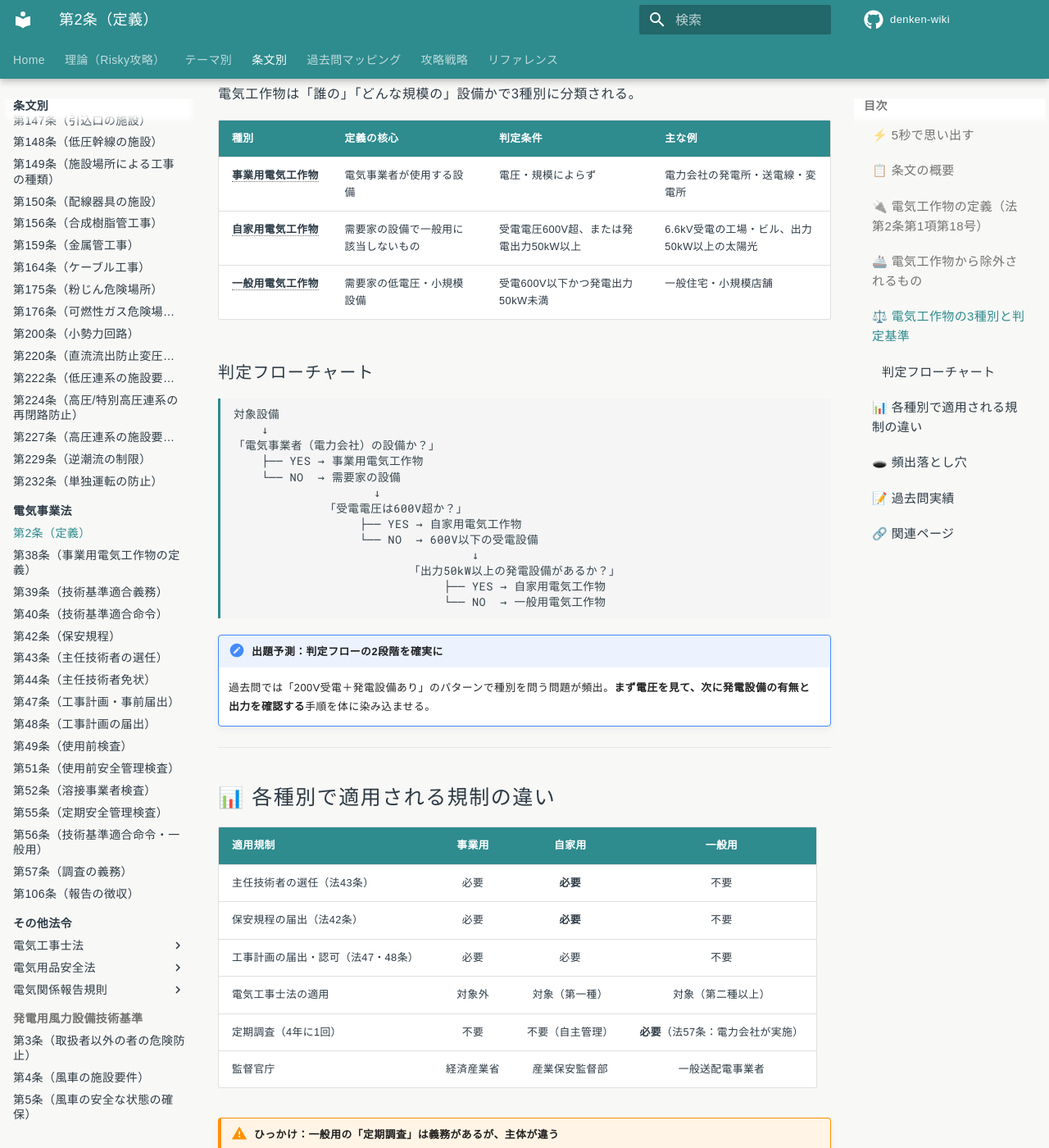
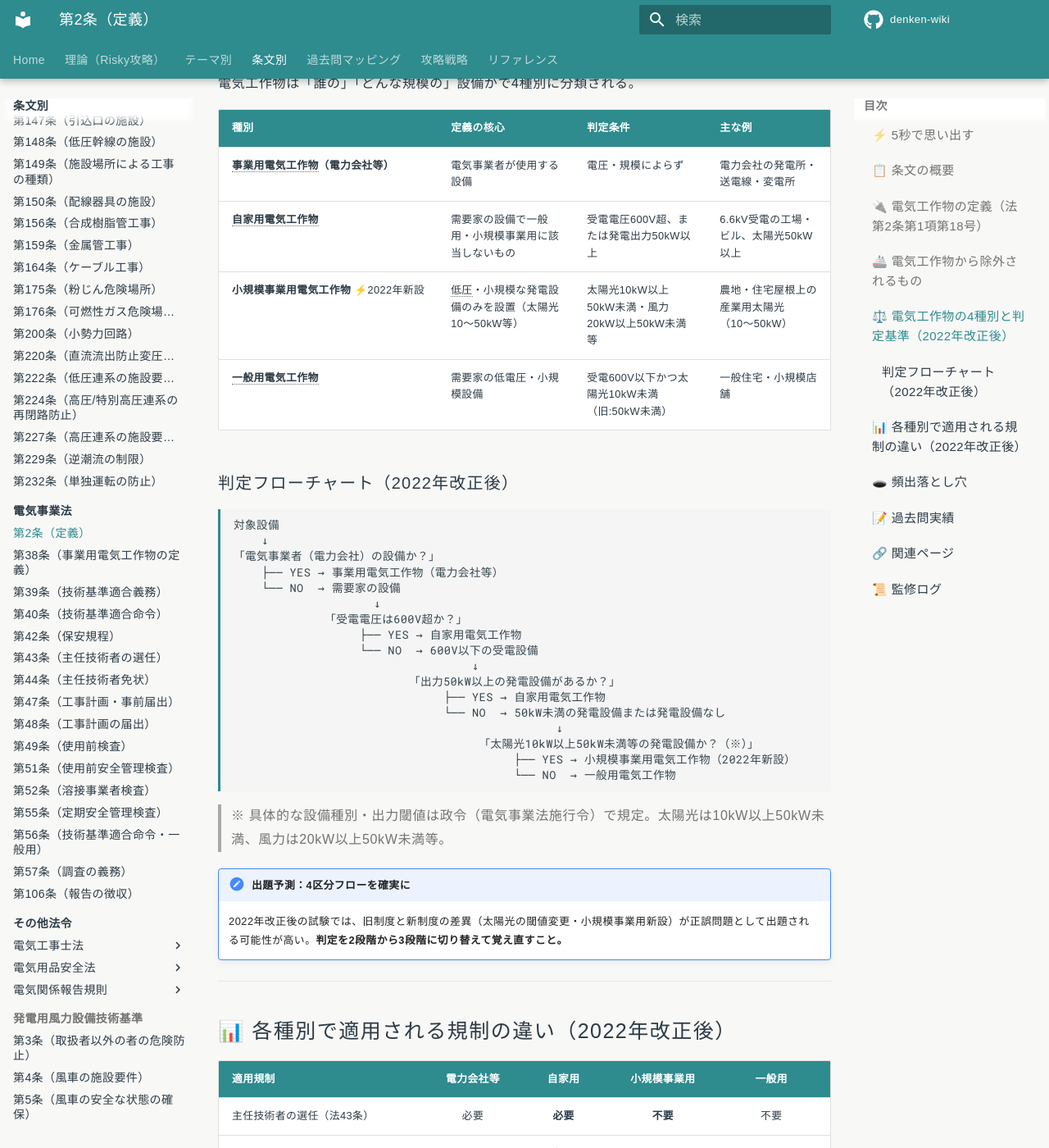
Before and after one commit to kfurufuru/denken-wiki, an MkDocs documentation site: the page built from docs/articles/jigyoho/2.md, in a window 1280 px wide and 1400 px high, scrolled down 2700 px. Shown: the whole window at 82% size. Built offline with MkDocs 1.6.1 and Material for MkDocs 9.7.7, drawn with Linux system fonts in a browser that asks for light colours; comment, search, counter and statistics services are not loaded; some of the changed text lies outside the part shown.

Commit message:
fix(2): KAISEI-2022-001 反映 v1.0→v1.1

````diff
--- a/docs/articles/jigyoho/2.md
+++ b/docs/articles/jigyoho/2.md
@@ -11,14 +11,19 @@
 
 ## ⚡ 5秒で思い出す
 
-- 需要家設備の判定は **「①受電電圧 600V超か」→「②発電設備出力 50kW以上か」** の2段階チェック
-- どちらか一方でも該当すれば ==**自家用電気工作物**==
+- **2022年改正（令和5年3月施行）で 4区分体系 に改正**
+- 一般用 = 600V以下受電 **かつ** 太陽光 ==**10kW未満**==（旧制度:50kW未満）
+- 太陽光 **10kW以上50kW未満** → ==**小規模事業用電気工作物**==（2022年新設・保安規程・主任技術者は不要）
+- 受電電圧 600V超 or 発電出力 50kW以上 → ==**自家用電気工作物**==
 - 電気事業者（電力会社）の設備は電圧によらず ==**事業用電気工作物**==
-- 一般用 = 600V以下受電 **かつ** 発電設備なし（または50kW未満）
-- 船舶・航空機・鉄道専用設備は電気事業法の **適用除外**
+
+!!! warning "KAISEI-2022-001：4区分体系への改正（令和5年3月20日施行）"
+    令和4年法律第74号により電気事業法第38条が改正され、従来の3区分（一般用・自家用・電力会社等）から**4区分**に変更された。
+    最大の変更点は **小規模事業用電気工作物の新設**と**太陽光の一般用上限が50kW未満→10kW未満に変更**されたこと。
+    詳細は [電気事業法 第38条](38.md)・[法令改正一覧](../../reference/hourei-kaisei.md) を参照。
 
 ??? question "セルフチェック: 200V受電で出力60kWの太陽光を持つ倉庫は何電気工作物か？"
-    **自家用電気工作物**。受電電圧200V（600V以下）だが、発電設備出力60kWが50kW以上の閾値を超える。電気主任技術者の選任・保安規程の届出が必要になる。「200V = 一般用」と短絡してはいけない。
+    **自家用電気工作物**。受電電圧200V（600V以下）だが、発電設備出力60kW ≥ 50kW なので小規模事業用（10kW以上50kW未満）の範囲を超え、自家用電気工作物に該当する。電気主任技術者の選任・保安規程の届出が必要になる。「200V = 一般用」と短絡してはいけない。
 
 ??? question "セルフチェック: 6.6kV受電の工場は事業用か自家用か？"
     **自家用電気工作物**。「事業用」は電気事業者（電力会社）の設備のみ。工場が所有・管理する受電設備は、電圧が高くても自家用に分類される。電圧の高低ではなく「誰の設備か」で判定する。
@@ -30,15 +35,10 @@
 | 項目 | 内容 |
 |------|------|
 | 条文 | 電気事業法 第2条 |
-| 規定内容 | 電気工作物の定義・3種別の分類基準 |
-| 判定基準数値 | **受電電圧 600V** ／ **発電設備出力 50kW** |
-| 種別 | 一般用電気工作物・自家用電気工作物・事業用電気工作物 |
-| 根拠政令 | 電気事業法施行令 第1条（600V・50kWの数値根拠） |
-
-!!! warning "ひっかけ：「600V以下 = 一般用」は条件付きで正しいが不完全"
-    受電電圧が600V以下であっても、**出力50kW以上の発電設備（太陽光・自家発等）を併設している場合は自家用電気工作物**になる。
-
-    「600V以下の受電設備は常に一般用電気工作物である」→ **誤り**
+| 規定内容 | 電気工作物の定義・4種別の分類基準（2022年改正で4区分に変更）|
+| 判定基準数値 | **受電電圧 600V** ／ **太陽光出力 10kW / 50kW**（旧:50kWのみ）|
+| 種別 | 一般用・**小規模事業用**（2022年新設）・自家用・電力会社等（事業用）|
+| 根拠政令 | 電気事業法施行令 第1条（数値根拠）・電気事業法第38条（区分定義）|
 
 ---
 
@@ -61,7 +61,7 @@
 以下は電気事業法の規制対象外（別途業法で規制）:
 
 | 除外対象 | 適用される法令 |
-|---------|--------------|
+|---------|----|
 | 船舶に設置されるもの | 船舶安全法 |
 | 航空機に設置されるもの | 航空法 |
 | 鉄道・軌道の専用設備（信号・転てつ機等） | 鉄道事業法 |
@@ -73,23 +73,24 @@
 
 ---
 
-## ⚖️ 電気工作物の3種別と判定基準
+## ⚖️ 電気工作物の4種別と判定基準（2022年改正後）
 
-電気工作物は「誰の」「どんな規模の」設備かで3種別に分類される。
+電気工作物は「誰の」「どんな規模の」設備かで4種別に分類される。
 
 | 種別 | 定義の核心 | 判定条件 | 主な例 |
 |------|----------|---------|-------|
-| **事業用電気工作物** | 電気事業者が使用する設備 | 電圧・規模によらず | 電力会社の発電所・送電線・変電所 |
-| **自家用電気工作物** | 需要家の設備で一般用に該当しないもの | 受電電圧600V超、または発電出力50kW以上 | 6.6kV受電の工場・ビル、出力50kW以上の太陽光 |
-| **一般用電気工作物** | 需要家の低電圧・小規模設備 | 受電600V以下かつ発電出力50kW未満 | 一般住宅・小規模店舗 |
+| **事業用電気工作物（電力会社等）** | 電気事業者が使用する設備 | 電圧・規模によらず | 電力会社の発電所・送電線・変電所 |
+| **自家用電気工作物** | 需要家の設備で一般用・小規模事業用に該当しないもの | 受電電圧600V超、または発電出力50kW以上 | 6.6kV受電の工場・ビル、太陽光50kW以上 |
+| **小規模事業用電気工作物** ⚡2022年新設 | 低圧・小規模な発電設備のみを設置（太陽光10〜50kW等）| 太陽光10kW以上50kW未満・風力20kW以上50kW未満等 | 農地・住宅屋根上の産業用太陽光（10〜50kW）|
+| **一般用電気工作物** | 需要家の低電圧・小規模設備 | 受電600V以下かつ太陽光10kW未満（旧:50kW未満）| 一般住宅・小規模店舗 |
 
-### 判定フローチャート
+### 判定フローチャート（2022年改正後）
 
 ```
 対象設備
     ↓
 「電気事業者（電力会社）の設備か？」
-    ├── YES → 事業用電気工作物
+    ├── YES → 事業用電気工作物（電力会社等）
     └── NO  → 需要家の設備
                     ↓
              「受電電圧は600V超か？」
@@ -98,44 +99,53 @@
                                   ↓
                          「出力50kW以上の発電設備があるか？」
                               ├── YES → 自家用電気工作物
-                              └── NO  → 一般用電気工作物
+                              └── NO  → 50kW未満の発電設備または発電設備なし
+                                              ↓
+                                   「太陽光10kW以上50kW未満等の発電設備か？（※）」
+                                        ├── YES → 小規模事業用電気工作物（2022年新設）
+                                        └── NO  → 一般用電気工作物
 ```
 
-!!! note "出題予測：判定フローの2段階を確実に"
-    過去問では「200V受電＋発電設備あり」のパターンで種別を問う問題が頻出。**まず電圧を見て、次に発電設備の有無と出力を確認する**手順を体に染み込ませる。
+> ※ 具体的な設備種別・出力閾値は政令（電気事業法施行令）で規定。太陽光は10kW以上50kW未満、風力は20kW以上50kW未満等。
+
+!!! note "出題予測：4区分フローを確実に"
+    2022年改正後の試験では、旧制度と新制度の差異（太陽光の閾値変更・小規模事業用新設）が正誤問題として出題される可能性が高い。**判定を2段階から3段階に切り替えて覚え直すこと。**
 
 ---
 
-## 📊 各種別で適用される規制の違い
+## 📊 各種別で適用される規制の違い（2022年改正後）
 
-| 適用規制 | 事業用 | 自家用 | 一般用 |
-|---------|:------:|:------:|:------:|
-| 主任技術者の選任（法43条） | 必要 | **必要** | 不要 |
-| 保安規程の届出（法42条） | 必要 | **必要** | 不要 |
-| 工事計画の届出・認可（法47・48条） | 必要 | 必要 | 不要 |
-| 電気工事士法の適用 | 対象外 | 対象（第一種） | 対象（第二種以上） |
-| 定期調査（4年に1回） | 不要 | 不要（自主管理） | **必要**（法57条：電力会社が実施） |
-| 監督官庁 | 経済産業省 | 産業保安監督部 | 一般送配電事業者 |
+| 適用規制 | 電力会社等 | 自家用 | 小規模事業用 | 一般用 |
+|---------|:------:|:------:|:------:|:------:|
+| 主任技術者の選任（法43条） | 必要 | **必要** | **不要** | 不要 |
+| 保安規程の届出（法42条） | 必要 | **必要** | **不要** | 不要 |
+| 工事計画の届出・認可（法47・48条） | 必要 | 必要 | 不要 | 不要 |
+| 技術基準適合維持（法39条） | 必要 | 必要 | **必要** | 不要 |
+| 基礎情報届出（2022年新設） | — | — | **必要** | 不要 |
+| 使用前自己確認（2022年新設） | — | — | **必要** | 不要 |
+| 定期調査（4年に1回・法57条） | 不要 | 不要（自主管理） | 不要（自主管理） | **必要**（電力会社が実施）|
+| 監督官庁 | 経済産業省 | 産業保安監督部 | 産業保安監督部 | 一般送配電事業者 |
 
 !!! warning "ひっかけ：一般用の「定期調査」は義務があるが、主体が違う"
     一般用電気工作物は主任技術者なし・届出なしだが、**4年に1回、電力会社（一般送配電事業者）が調査する義務**がある（法57条）。自分では管理できない一般需要家の設備を電力会社が代わりに確認する仕組み。「一般用は何の規制もない」は誤り。
 
 !!! example "典型ひっかけ選択肢"
     | 誤りの選択肢 | 正しい内容 |
-    |------------|-----------|
-    | 「600V以下の受電設備は常に一般用」 | 発電設備50kW以上があれば自家用 |
+    |------------|----------|
+    | 「600V以下の受電設備は常に一般用」 | 発電設備の規模により小規模事業用・自家用になる場合がある |
+    | 「太陽光30kWは一般用電気工作物」 | 10kW以上50kW未満 → **小規模事業用**（2022年改正後）|
     | 「高圧受電（6.6kV）は事業用」 | 需要家の設備なら自家用 |
     | 「一般用には何の規制も課されない」 | 4年に1回の定期調査（電力会社実施）がある |
-    | 「自家用の定期調査は行政が実施」 | 自家用は自主管理。調査は一般用のみ（電力会社実施） |
+    | 「小規模事業用にも保安規程が必要」 | 保安規程・主任技術者は**不要**（3義務のみ適用）|
 
 ---
 
 ## 🕳️ 頻出落とし穴
 
-1. 🔴 **「600V以下 = 一般用」と短絡する** → 発電設備出力50kW以上があれば自家用。2段階チェックが必須
+1. 🔴 **「600V以下 = 一般用」と短絡する** → 発電設備の規模により小規模事業用・自家用に該当する場合がある。3段階チェックが必須
 2. 🔴 **「電圧が高い = 事業用」と誤解する** → 事業用は「電気事業者の設備」であり、電圧で決まらない
 3. 🟡 **「自家用と一般用の規制差」の混同** → 主任技術者・保安規程・工事計画は自家用のみ適用。定期調査は一般用のみ（電力会社が実施）
-4. 🟡 **出力50kW未満の低圧連系太陽光の扱い** → 出力50kW未満かつ低圧連系（600V以下）なら一般用電気工作物に該当。ただし10kW以上50kW未満は「小出力発電設備」として一般用扱い（2012年制度改正）
+4. 🔴 **太陽光10kW以上50kW未満の扱い（2022年改正で大変更）** → 旧制度では「小出力発電設備（50kW未満）」として一般用扱いだったが、**令和5年（2023年）3月施行の2022年改正**により「小規模事業用電気工作物」に変更（一般用ではなくなった）。保安規程・主任技術者は不要だが、基礎情報届出・使用前自己確認の義務が新設された。
 5. 🟢 **除外設備の覚え漏れ** → 船舶・航空機・鉄道・電気通信・鉱山の5カテゴリ。別の業法が適用される
 
 ---
@@ -145,22 +155,31 @@
 | 年度 | 問 | 形式 | 論点 |
 |------|-----|------|------|
 | R01 | 問1 | 穴埋め ✅ | 電気事業の種類（一般送配電・小売等）の定義と登録・許可 |
-| H29頃 | 問1 | 正誤 | 電気工作物の種別判定（600V・50kWの数値） |
+| H29頃 | 問1 | 正誤 | 電気工作物の種別判定（600V・50kWの数値）|
 
 !!! note "R08 出題予測"
-    R01以降、第2条単独の出題は少ないが、**他の条文（法42・43・47条）の適用対象を問う問題で必ず前提知識として登場**する。直接出題より「3種別の分類と規制の違い」の理解として問われるケースが多い。
+    R01以降、第2条単独の出題は少ないが、**他の条文（法42・43・47条）の適用対象を問う問題で必ず前提知識として登場**する。直接出題より「4種別の分類と規制の違い」の理解として問われるケースが多い。
 
-    **出題パターン予測**: 正誤問題（「600V以下 = 一般用は正しいか」など）、または穴埋め（「自家用電気工作物は〇〇V超または発電出力〇〇kW以上」）。
+    **出題パターン予測**: 正誤問題（「太陽光30kWは一般用か」「小規模事業用に保安規程は必要か」）、または穴埋め（「太陽光〇kW以上〇kW未満 = 小規模事業用」）。2022年改正内容は直近3年で必ず問われると想定される。
 
 ---
 
 ## 🔗 関連ページ
 
 - [電気事業法の体系](../../themes/jigyoho-taikei.md) — 第2条を起点とした保安規制全体の構造
-- [保安規程 第42条](42.md) — 自家用・事業用に適用される届出義務
-- [主任技術者 第43条](43.md) — 自家用・事業用に課される選任義務
-- [維持義務 第39条](39.md) — 事業用・自家用に適用される技術基準適合義務
+- [電気工作物の種別 第38条](38.md) — 4区分体系の詳細（小規模事業用の3義務・改正内容）
+- [保安規程 第42条](42.md) — 自家用に適用される届出義務（小規模事業用は除外）
+- [主任技術者 第43条](43.md) — 自家用に課される選任義務（小規模事業用は除外）
+- [維持義務 第39条](39.md) — 事業用・自家用・小規模事業用に適用される技術基準適合義務
+- [法令改正一覧](../../reference/hourei-kaisei.md) — KAISEI-2022-001 の詳細
 
 ---
 
-*最終確認: 2026-04-20 | ステータス: v1.0 | [バージョニング基準](../../reference/versioning.md)*
+*最終確認: 2026-05-07 | ステータス: v1.1 | [バージョニング基準](../../reference/versioning.md)*
+
+---
+
+## 📜 監修ログ
+
+- **2026-05-07 v1.1**（自動更新）: KAISEI-2022-001対応。4区分体系に全面改訂。5秒で思い出す・条文概要・セルフチェック回答・種別テーブル（3種別→4種別）・フローチャート（3分岐→4分岐）・規制テーブル（小規模事業用列追加）・典型ひっかけ・落とし穴item4（旧「10-50kW=一般用」の誤記を修正→「小規模事業用」へ）・R08出題予測を全面更新。
+- **2026-04-20 v1.0**: 初版
````
